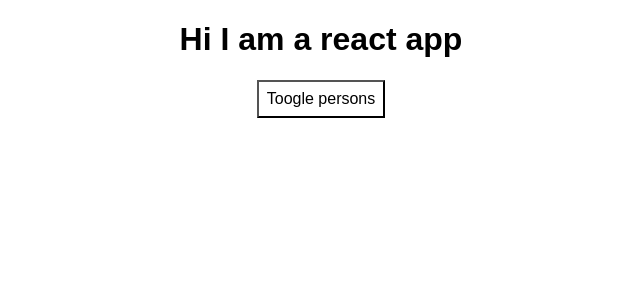
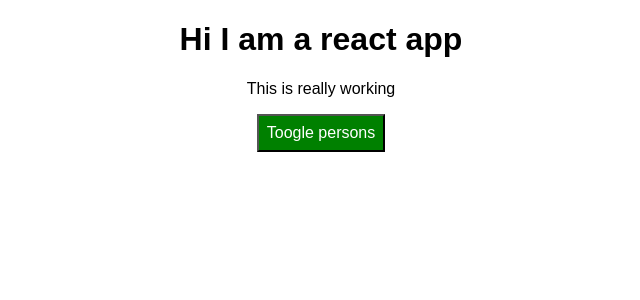
Before and after one commit to mayralgr/reactPractice, a React (Create React App) app in the folder react-application/: page / in a window 1280 px wide. Shown: the top 300 px of the page, without its empty margins (319-959 px from the left). Built offline with nearby package versions, Linux system fonts and the light colour scheme.

Commit message:
Add dynamic styling

```diff
--- a/react-application/src/App.css
+++ b/react-application/src/App.css
@@ -1,3 +1,11 @@
 .App {
   text-align: center;
 }
+
+.red {
+  color: red;
+}
+
+.bold {
+  font-weight: bold;
+}
--- a/react-application/src/App.js
+++ b/react-application/src/App.js
@@ -56,7 +56,8 @@
   render() {
     // inline styles
     const style = {
-      backgroundColor: 'white',
+      backgroundColor: 'green',
+      color:'white',
       font:'inherit',
       border: '1x solid blue',
       padding: '8px',
@@ -80,11 +81,23 @@
 
           </div>
       );
+      style.backgroundColor = 'red';
 
     }
+
+    const classes = [];
+
+    if ( this.state.persons.length <= 2) {
+      classes.push('red');
+    }
+    if ( this.state.persons.length <= 1) {
+      classes.push('bold');
+    }
+
     return (
       <div className="App">
         <h1>Hi I am a react app </h1>
+        <p className={classes.join(' ')}>This is really working</p>
         <button style={style}
         onClick={this.tooglePersonsHandler}>Toogle persons</button>
         { persons }
```
